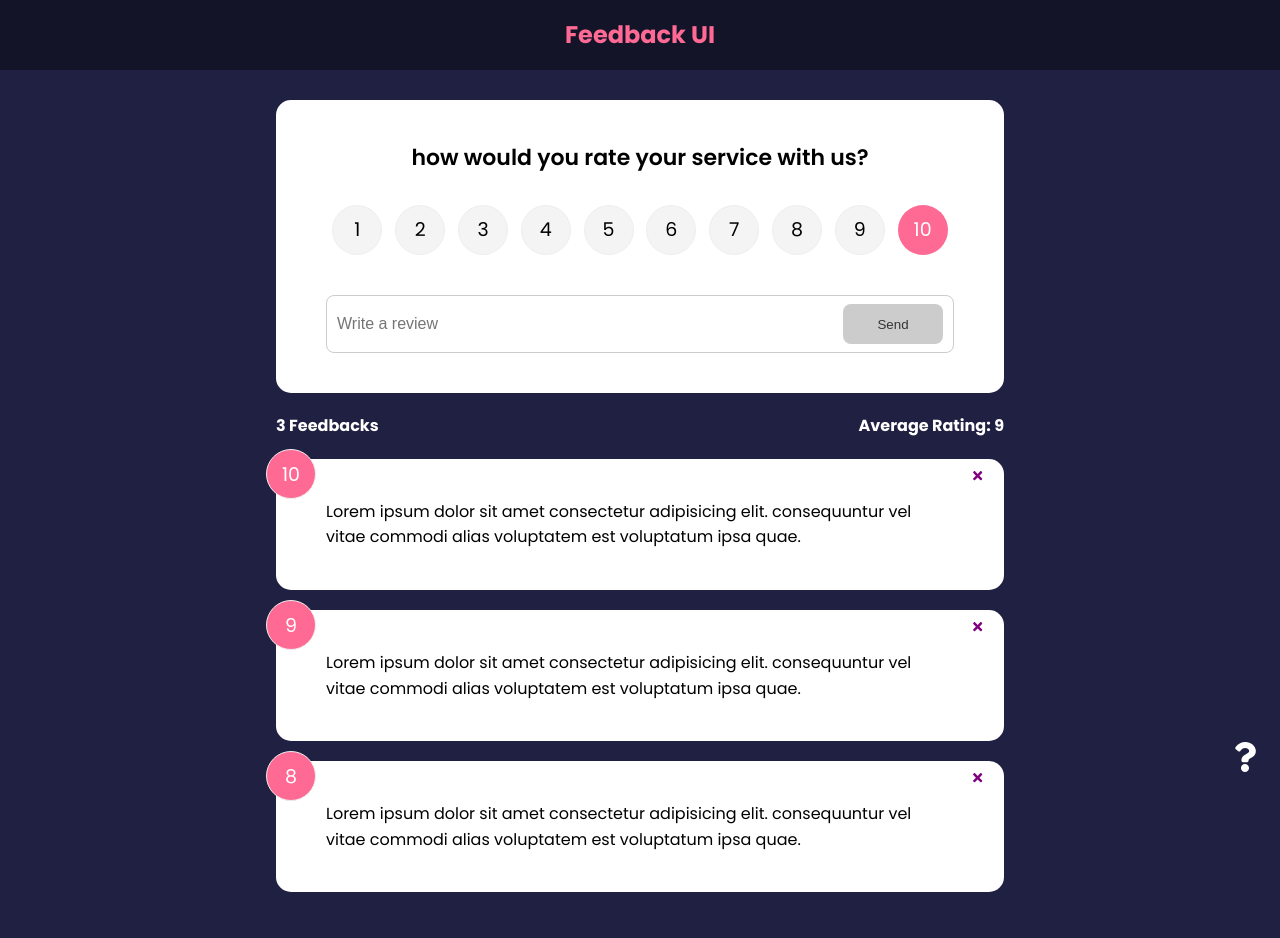
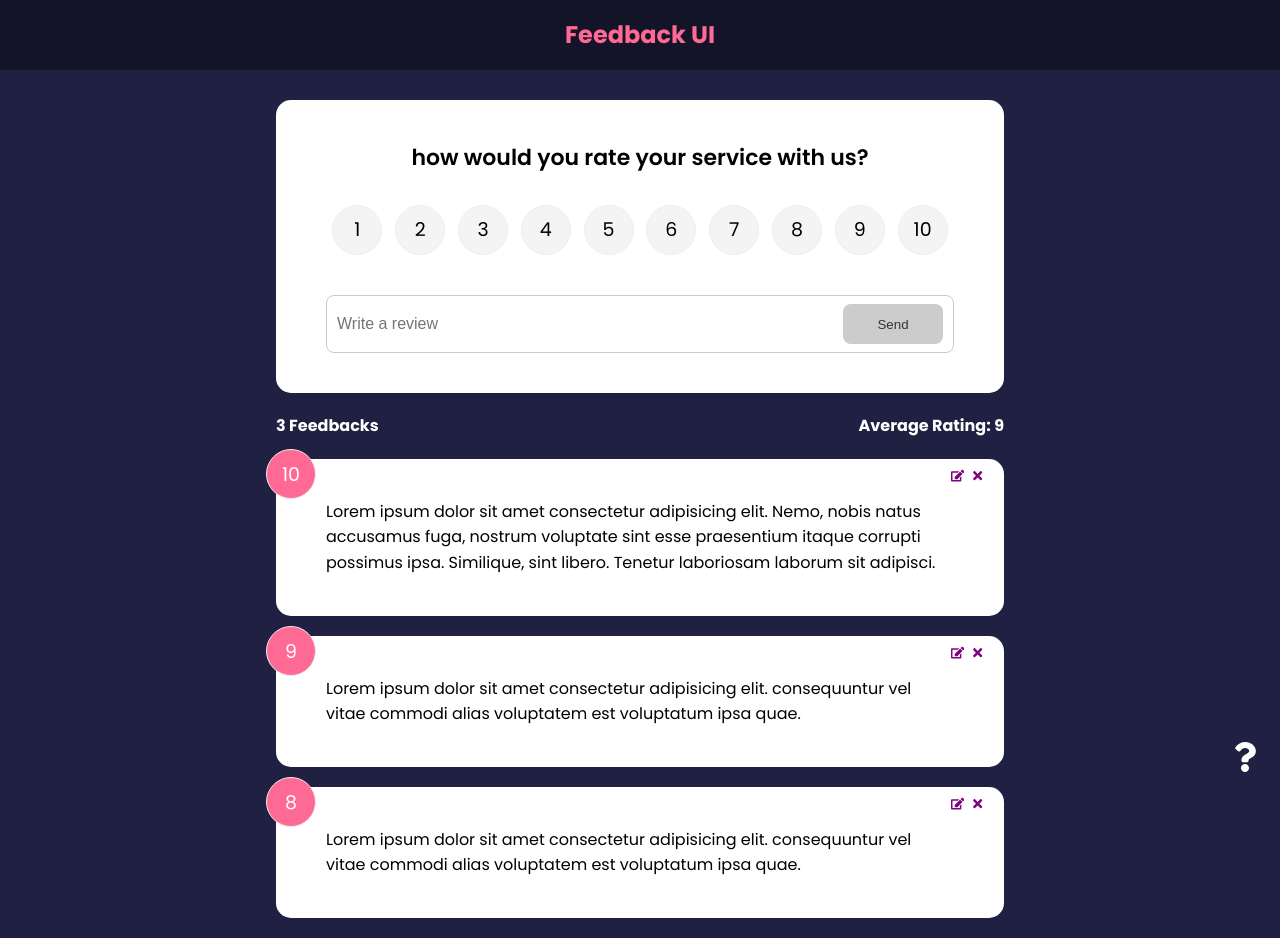
Before and after one commit to akzy1991/react-feedback-app, a React (Create React App) app: page / in a window 1280 px wide. Before the commit the page ends 912 px from the top, so only its background shows below. Built offline with nearby package versions, Linux system fonts and the light colour scheme.

Commit message:
added update function

```diff
--- a/src/App.js
+++ b/src/App.js
@@ -1,29 +1,15 @@
-import { v4 as uuidv4 } from 'uuid';
 import { BrowserRouter as Router, Route, Routes } from 'react-router-dom';
-import { useState } from 'react';
 import FeedbackForm from './components/FeedbackForm';
 import FeedbackList from './components/FeedbackList';
 import FeedbackStats from './components/FeedbackStats';
 import Header from './components/Header';
-import FeedbackData from './data/FeedbackData';
 import AboutPage from './pages/AboutPage';
 import AboutIconLink from './components/AboutIconLink';
+import { FeedbackProvider } from './context/FeedbackContext';
 
 const App = () => {
-  const [feedback, setFeedback] = useState(FeedbackData);
-
-  const deleteFeedback = (id) => {
-    if (window.confirm('Are you sure you want to delete this feedback')) {
-      setFeedback(feedback.filter((item) => item.id !== id));
-    }
-  };
-
-  const addFeedback = (newFeedback) => {
-    newFeedback.id = uuidv4();
-    setFeedback([newFeedback, ...feedback]);
-  };
-
   return (
+    <FeedbackProvider>
       <Router>
         <Header />
         <div className='container'>
@@ -33,12 +19,9 @@ const App = () => {
               path='/'
               element={
                 <>
-                <FeedbackForm handleAdd={addFeedback} />
-                <FeedbackStats feedback={feedback} />
-                <FeedbackList
-                  feedback={feedback}
-                  handleDelete={deleteFeedback}
-                />
+                  <FeedbackForm />
+                  <FeedbackStats />
+                  <FeedbackList />
                 </>
               }
             ></Route>
@@ -47,6 +30,7 @@ const App = () => {
           <AboutIconLink />
         </div>
       </Router>
+    </FeedbackProvider>
   );
 };
 
--- a/src/components/FeedbackForm.jsx
+++ b/src/components/FeedbackForm.jsx
@@ -1,13 +1,25 @@
-import { useState } from 'react';
+import { useState, useContext, useEffect } from 'react';
+import FeedbackContext from '../context/FeedbackContext';
 import Card from './shared/Card';
 import Button from './shared/Button';
 import RatingSelect from './RatingSelect';
 
-const FeedbackForm = ({ handleAdd }) => {
+const FeedbackForm = () => {
   const [text, setText] = useState('');
   const [rating, setRating] = useState(10);
   const [btnDisabled, setBtnDisabled] = useState(true);
   const [message, setMessage] = useState('');
+
+  const { addFeedback, feedbackEdit, updateFeedback } =
+    useContext(FeedbackContext);
+
+  useEffect(() => {
+    if (feedbackEdit.edit === true) {
+      setBtnDisabled(false);
+      setText(feedbackEdit.item.text);
+      setRating(feedbackEdit.item.rating);
+    }
+  }, [feedbackEdit]);
 
   const handleTextChange = (e) => {
     if (text === '') {
@@ -30,7 +42,11 @@ const FeedbackForm = ({ handleAdd }) => {
         text,
         rating,
       };
-      handleAdd(newFeedback);
+      if (feedbackEdit.edit === true) {
+        updateFeedback(feedbackEdit.item.id, newFeedback);
+      } else {
+        addFeedback(newFeedback);
+      }
       setText('');
     }
   };
--- a/src/components/FeedbackItem.jsx
+++ b/src/components/FeedbackItem.jsx
@@ -1,12 +1,18 @@
-import { FaTimes } from 'react-icons/fa';
+import { useContext } from 'react';
+import { FaTimes, FaEdit } from 'react-icons/fa';
 import Card from './shared/Card';
+import FeedbackContext from '../context/FeedbackContext';
 
-const FeedbackItem = ({ item, handleDelete }) => {
+const FeedbackItem = ({ item }) => {
+  const { deleteFeedback, editFeedback } = useContext(FeedbackContext);
   return (
     <Card>
       <div className='num-display'>{item.rating}</div>
-      <button onClick={() => handleDelete(item.id)} className='close'>
+      <button onClick={() => deleteFeedback(item.id)} className='close'>
         <FaTimes color='purple' />
+      </button>
+      <button onClick={() => editFeedback(item)} className='edit'>
+        <FaEdit color='purple' />
       </button>
       <div className='text-display'>{item.text}</div>
     </Card>
--- a/src/components/FeedbackList.jsx
+++ b/src/components/FeedbackList.jsx
@@ -1,7 +1,11 @@
 import { motion, AnimatePresence } from 'framer-motion';
+import { useContext } from 'react';
 import FeedbackItem from './FeedbackItem';
+import FeedbackContext from '../context/FeedbackContext';
 
-const FeedbackList = ({ feedback, handleDelete }) => {
+const FeedbackList = () => {
+  const { feedback } = useContext(FeedbackContext);
+
   if (!feedback || feedback.length === 0) {
     return <p>No Feedback yet</p>;
   }
@@ -16,11 +20,7 @@ const FeedbackList = ({ feedback, handleDelete }) => {
             animate={{ opacity: 1 }}
             exit={{ opacity: 0 }}
           >
-            <FeedbackItem
-              key={item.id}
-              item={item}
-              handleDelete={handleDelete}
-            />
+            <FeedbackItem key={item.id} item={item} />
           </motion.div>
         ))}
       </AnimatePresence>
--- a/src/components/FeedbackStats.jsx
+++ b/src/components/FeedbackStats.jsx
@@ -1,4 +1,8 @@
-const FeedbackStats = ({ feedback }) => {
+import { useContext } from 'react';
+import FeedbackContext from '../context/FeedbackContext';
+
+const FeedbackStats = () => {
+  const { feedback } = useContext(FeedbackContext);
   let avgRating =
     feedback.reduce((acc, cur) => {
       return acc + cur.rating;
--- a/src/components/RatingSelect.jsx
+++ b/src/components/RatingSelect.jsx
@@ -1,12 +1,18 @@
-import { useState } from 'react';
+import { useState, useContext, useEffect } from 'react';
+import FeedbackContext from '../context/FeedbackContext';
 
 const RatingSelect = ({ select }) => {
   const [selected, setSelected] = useState(10);
+  const { feedbackEdit } = useContext(FeedbackContext);
 
   const handleChange = (e) => {
     setSelected(+e.currentTarget.value);
     select(+e.currentTarget.value);
   };
+
+  useEffect(() => {
+    setSelected(feedbackEdit.item.rating);
+  }, [feedbackEdit]);
 
   return (
     <ul className='rating'>
--- /dev/null
+++ b/src/context/FeedbackContext.js
@@ -0,0 +1,70 @@
+import { createContext, useState } from 'react';
+import { v4 as uuidv4 } from 'uuid';
+
+const FeedbackContext = createContext();
+
+export const FeedbackProvider = ({ children }) => {
+  const [feedback, setFeedback] = useState([
+    {
+      id: uuidv4(),
+      rating: 10,
+      text: 'Lorem ipsum dolor sit amet consectetur adipisicing elit. Nemo, nobis natus accusamus fuga, nostrum voluptate sint esse praesentium itaque corrupti possimus ipsa. Similique, sint libero. Tenetur laboriosam laborum sit adipisci.',
+    },
+    {
+      id: uuidv4(),
+      rating: 9,
+      text: 'Lorem ipsum dolor sit amet consectetur adipisicing elit. consequuntur vel vitae commodi alias voluptatem est voluptatum ipsa quae.',
+    },
+    {
+      id: uuidv4(),
+      rating: 8,
+      text: 'Lorem ipsum dolor sit amet consectetur adipisicing elit. consequuntur vel vitae commodi alias voluptatem est voluptatum ipsa quae.',
+    },
+  ]);
+
+  const [feedbackEdit, setFeedbackEdit] = useState({
+    item: {},
+    edit: false,
+  });
+
+  const editFeedback = (item) => {
+    setFeedbackEdit({
+      item,
+      edit: true,
+    });
+  };
+
+  const deleteFeedback = (id) => {
+    if (window.confirm('Are you sure you want to delete this feedback')) {
+      setFeedback(feedback.filter((item) => item.id !== id));
+    }
+  };
+
+  const updateFeedback = (id, updItem) => {
+    setFeedback(
+      feedback.map((item) => (item.id === id ? { ...item, ...updItem } : item))
+    );
+  };
+
+  const addFeedback = (newFeedback) => {
+    newFeedback.id = uuidv4();
+    setFeedback([newFeedback, ...feedback]);
+  };
+
+  return (
+    <FeedbackContext.Provider
+      value={{
+        feedback,
+        feedbackEdit,
+        deleteFeedback,
+        addFeedback,
+        editFeedback,
+        updateFeedback,
+      }}
+    >
+      {children}
+    </FeedbackContext.Provider>
+  );
+};
+
+export default FeedbackContext;
--- a/src/data/FeedbackData.js
+++ /dev/null
@@ -1,19 +0,0 @@
-const FeedbackData = [
-  {
-    id: 1,
-    rating: 10,
-    text: 'Lorem ipsum dolor sit amet consectetur adipisicing elit. consequuntur vel vitae commodi alias voluptatem est voluptatum ipsa quae.',
-  },
-  {
-    id: 2,
-    rating: 9,
-    text: 'Lorem ipsum dolor sit amet consectetur adipisicing elit. consequuntur vel vitae commodi alias voluptatem est voluptatum ipsa quae.',
-  },
-  {
-    id: 3,
-    rating: 8,
-    text: 'Lorem ipsum dolor sit amet consectetur adipisicing elit. consequuntur vel vitae commodi alias voluptatem est voluptatum ipsa quae.',
-  },
-];
-
-export default FeedbackData;
```
Lines whose indentation alone changed are shown as unchanged.
